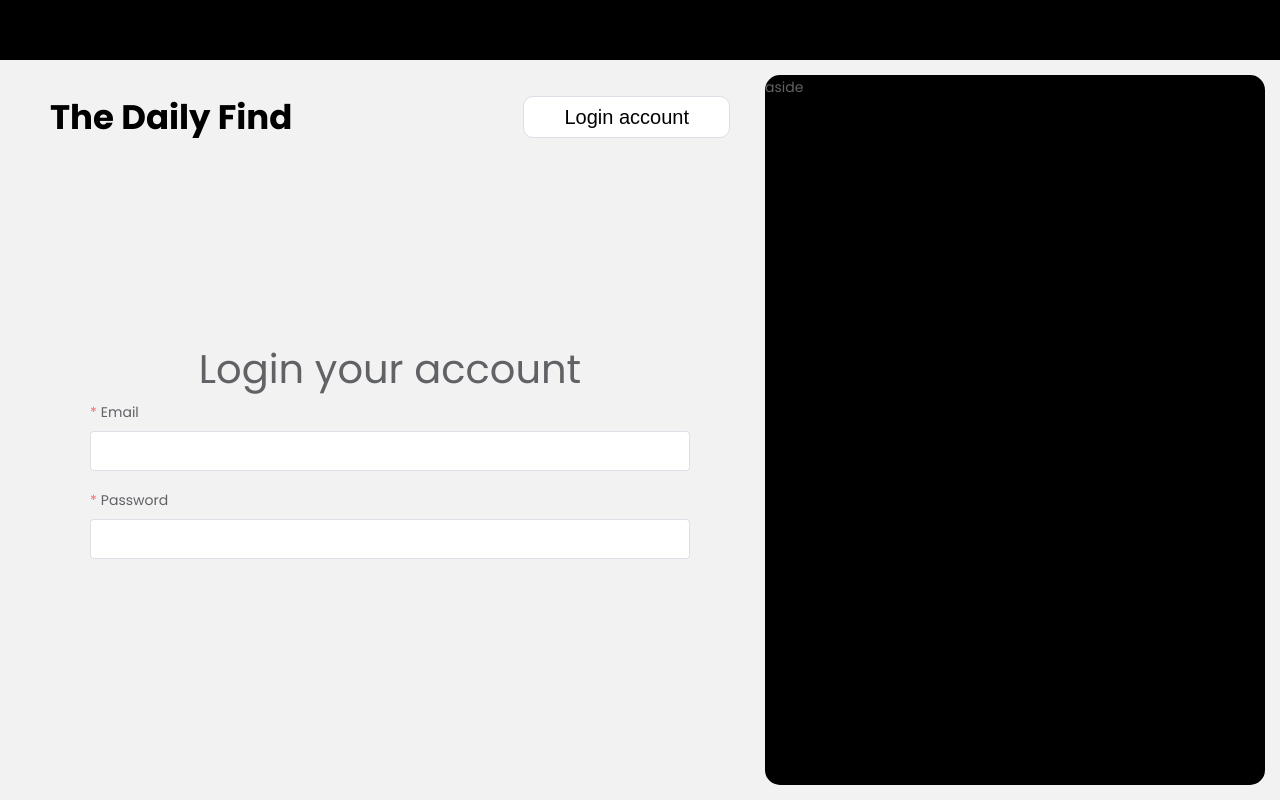
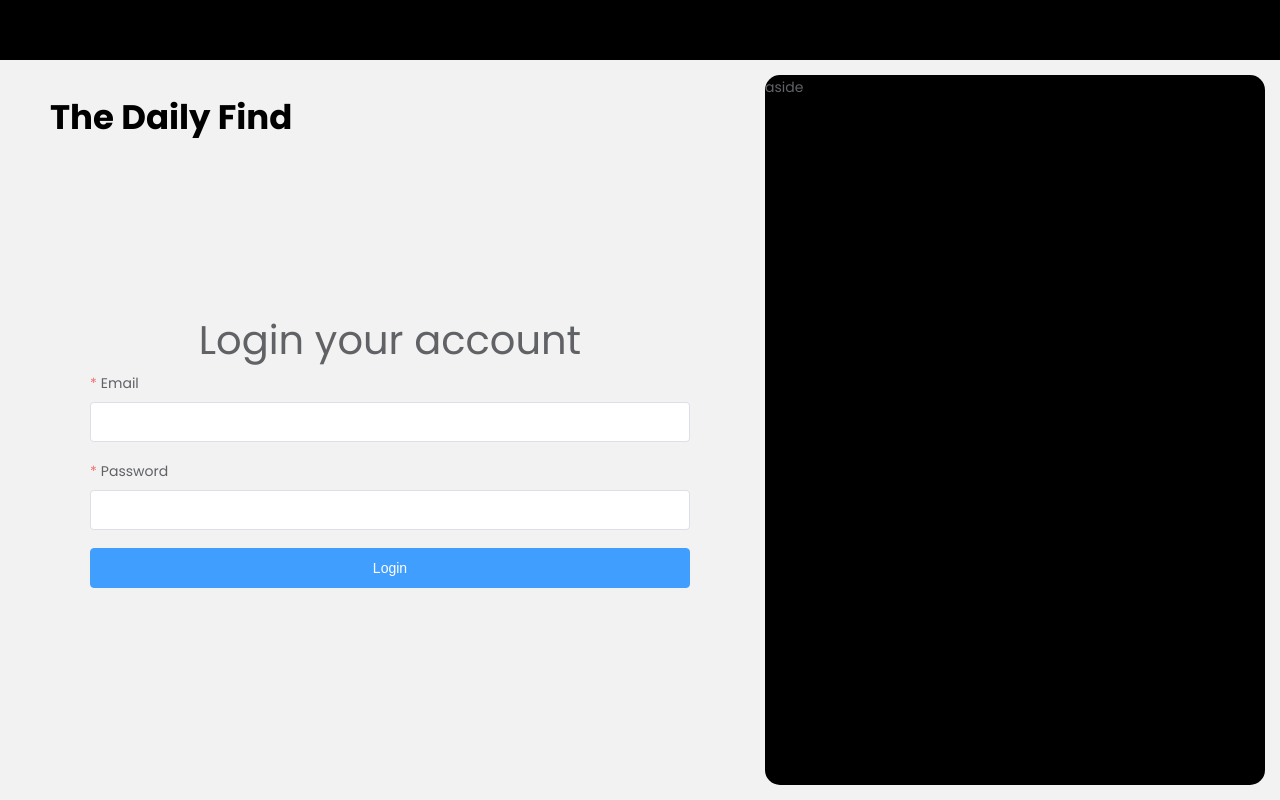
Before and after one commit to The-Daily-Find/TheDailyFind, a Vue app: page /login in a window 1280 px wide. Built offline with nearby package versions, Linux system fonts and the light colour scheme; the HTML template or start-up script is replaced by a standard one.

Commit message:
LogIn Functionalities

```diff
--- a/src/components/login/LoginForm.vue
+++ b/src/components/login/LoginForm.vue
@@ -7,13 +7,21 @@
     <el-form-item label="Password" prop="password" label-position="top">
       <el-input type="password" v-model="ruleForm.password" size="large" />
     </el-form-item>
+    <el-form-item>
+      <el-button type="primary" size="large" style="width: 100%" @click="onLogin">Login</el-button>
+    </el-form-item>
+    <el-form-item v-if="loginError" style="color: red; justify-content: center;">
+      Invalid email or password.
+    </el-form-item>
   </el-form>
 </template>
 
 <script setup lang="ts">
 import type { LoginTypes } from '@/models/types'
+import { useUserStore } from '@/stores/userStore'
 import type { FormInstance, FormRules } from 'element-plus'
 import { reactive, ref } from 'vue'
+import { useRouter } from 'vue-router'
 
 const ruleFormRef = ref<FormInstance>()
 const ruleForm = reactive<LoginTypes>({
@@ -27,6 +35,24 @@ const rule = reactive<FormRules<LoginTypes>>({
     { min: 6, max: 20, message: 'Length should be 6 to 20', trigger: 'blur' },
   ],
 })
+
+const userStore = useUserStore()
+const router = useRouter()
+const loginError = ref(false)
+
+const onLogin = () => {
+  ruleFormRef.value?.validate((valid) => {
+    if (valid) {
+      const success = userStore.login(ruleForm.email, ruleForm.password)
+      if (success) {
+        loginError.value = false
+        router.push({ name: 'home' })
+      } else {
+        loginError.value = true
+      }
+    }
+  })
+}
 </script>
 
 <style scoped></style>
--- a/src/stores/userStore.ts
+++ b/src/stores/userStore.ts
@@ -4,11 +4,25 @@ import { defineStore } from 'pinia'
 export const useUserStore = defineStore('user', {
   state: () => ({
     users: [] as SignupTypes[],
+    currentUser: null as SignupTypes | null,
   }),
   actions: {
     signup(data: SignupTypes) {
       this.users.push(data)
     },
+    login(email: string, password: string) {
+      const found = this.users.find(
+        user => user.email === email && user.password === password
+      )
+      if (found) {
+        this.currentUser = found
+        return true
+      }
+      return false
+    },
+    logout() {
+      this.currentUser = null
+    }
   },
   persist: true,
 })
--- a/src/views/LoginView.vue
+++ b/src/views/LoginView.vue
@@ -10,7 +10,7 @@
               style="color: var(--custom-black); font-size: 34px; font-weight: bold"
               >The Daily Find</el-text
             >
-            <el-button size="large" class="btn">Login account</el-button>
+            <!-- <el-button size="large" class="btn">Login account</el-button> -->
           </el-row>
         </el-header>
         <el-main
@@ -32,7 +32,8 @@
 </template>
 
 <script setup lang="ts">
-import LoginForm from '@/components/login/LoginForm.vue'
+import LoginForm from '@/components/login/LoginForm.vue';
+
 </script>
 
 <style scoped>
```
